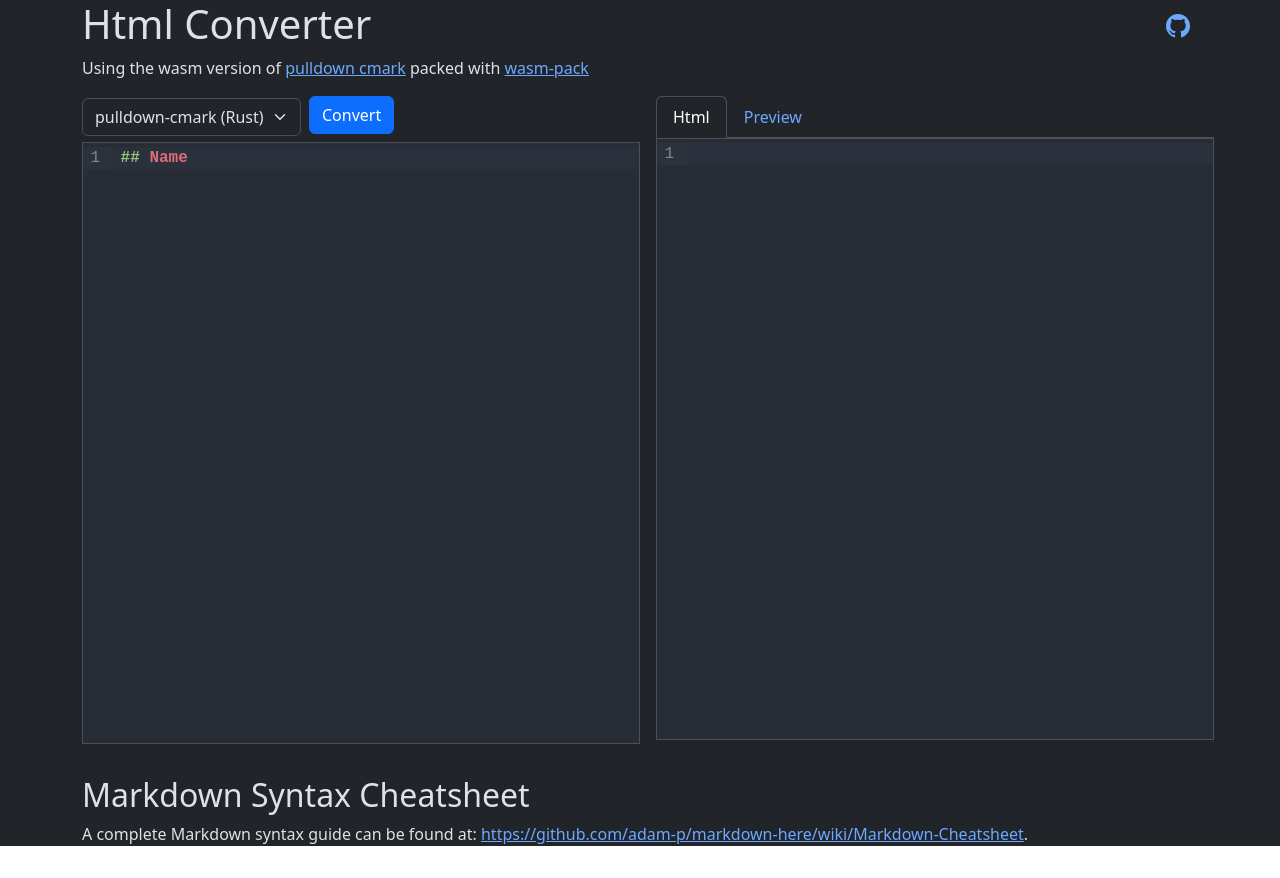
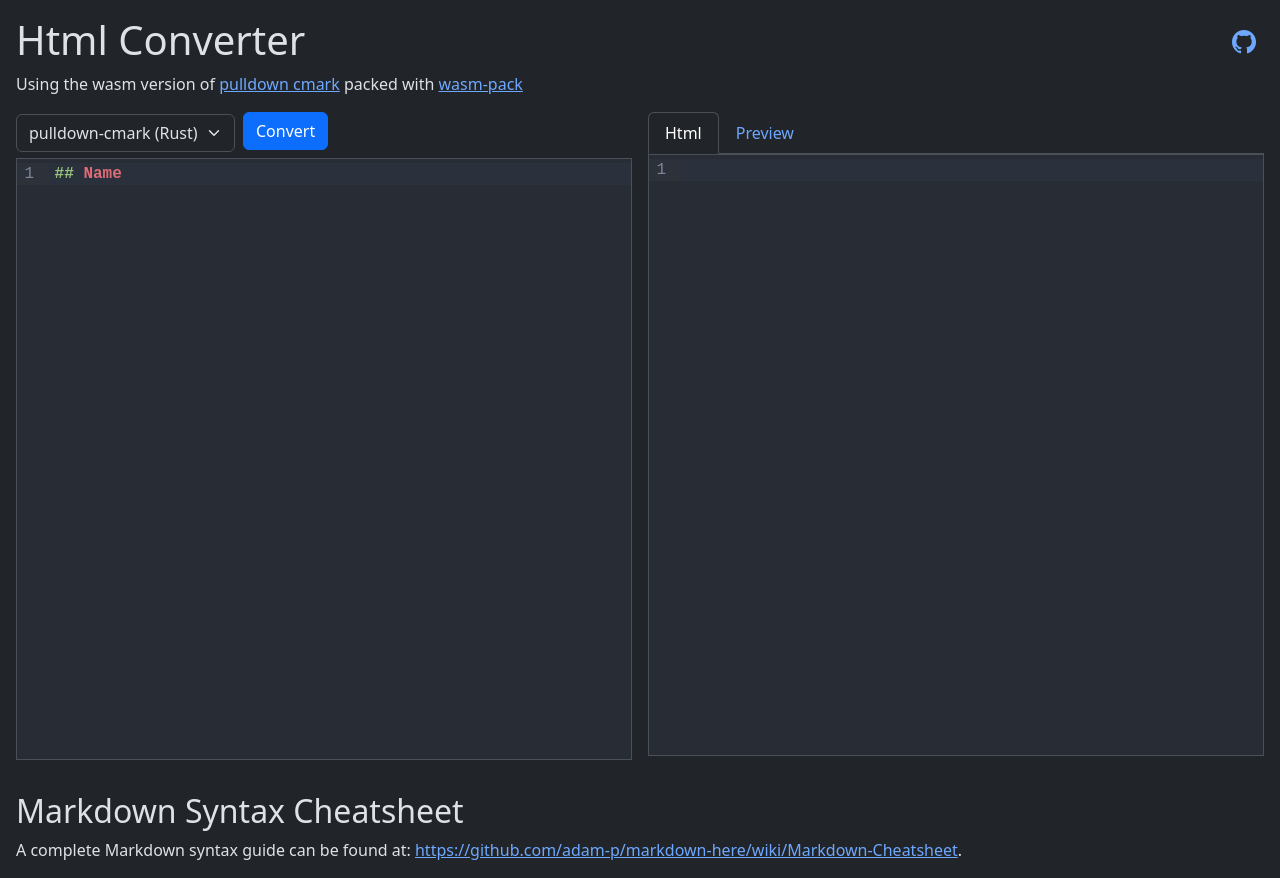
Before and after one commit to weixu365/html-converter, a React (Vite) app: page / in a window 1280 px wide. Before the commit the page ends 846 px from the top, so only its background shows below. Built offline with nearby package versions, Linux system fonts and the light colour scheme.

Commit message:
Use full width

```diff
--- a/frontend/App.css
+++ b/frontend/App.css
@@ -1,6 +1,5 @@
 .main {
   display: flex;
-  gap: 1em;
 }
 
 .repository {
--- a/frontend/App.tsx
+++ b/frontend/App.tsx
@@ -72,7 +72,7 @@ export function App(){
       </div>
 
       <div className="main h-100 mt-3" onKeyDown={onKeyDown}>
-        <div className='col-6'>
+        <div className='pe-2 col-12 col-md-6'>
           <Form.Select className="select-library" aria-label="Change library for convertion" defaultValue={store.library} onChange={changeLibrary}>
             <option value="pulldown-cmark">pulldown-cmark (Rust)</option>
             <option value="marked">marked (Nodejs)</option>
@@ -91,7 +91,7 @@ export function App(){
           />
         </div>
 
-        <div className='col-6'>
+        <div className='ps-2 col-12 col-md-6'>
           <Tabs defaultActiveKey="Html">
             <Tab eventKey="Html" title="Html">
               <CodeMirror
--- a/index.html
+++ b/index.html
@@ -14,6 +14,6 @@
     </script>
   </head>
   <body>
-    <div id="app" class="container"></div>
+    <div id="app" class="container-fluid p-3"></div>
   </body>
 </html>
```
